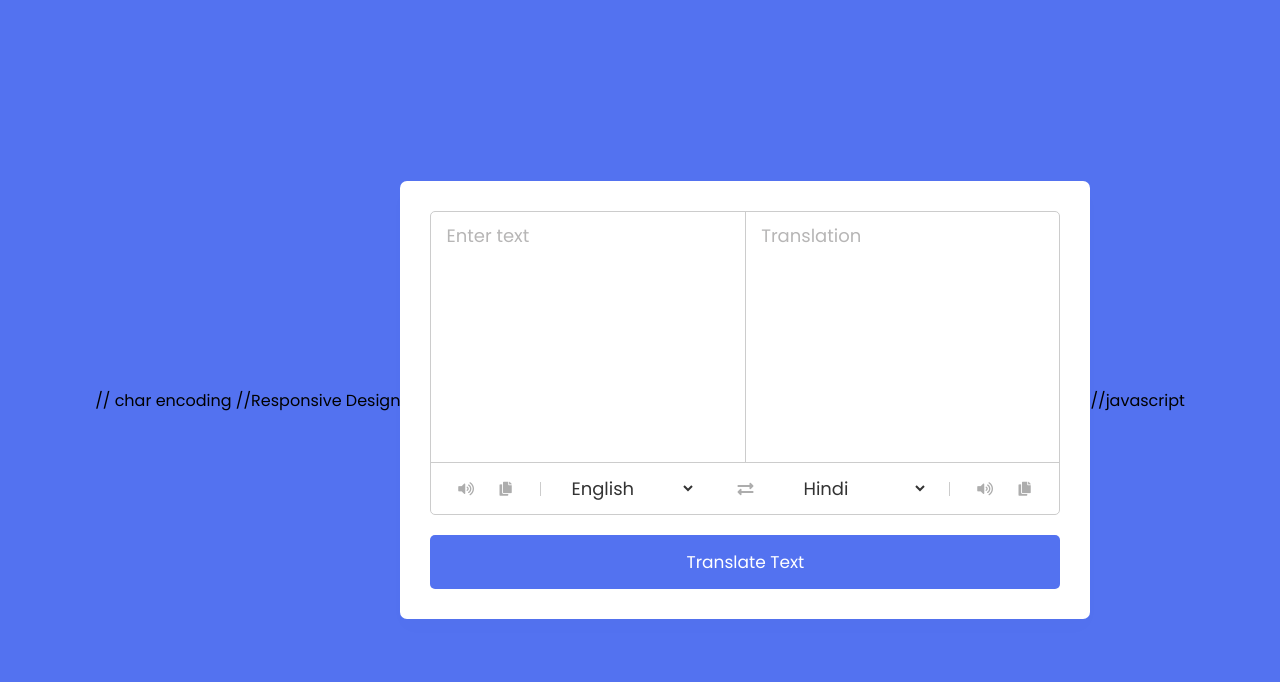
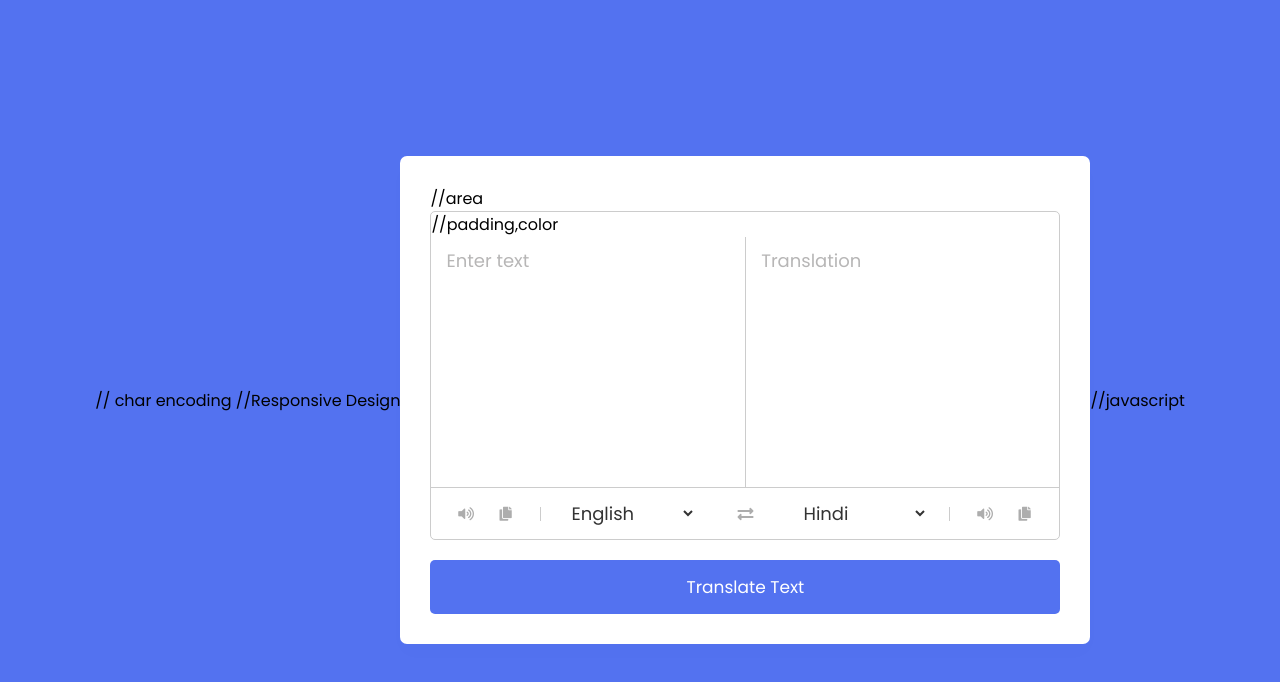
Before and after one commit to MOUNA-SUNMATHI-S/language_translator, a plain HTML site: page index.html in a window 1280 px wide. Drawn offline with Linux system fonts and the light colour scheme; files whose address does not match are found by name.

Commit message:
Update index.html

```diff
--- a/index.html
+++ b/index.html
@@ -9,8 +9,8 @@
     <link rel="stylesheet" href="https://cdnjs.cloudflare.com/ajax/libs/font-awesome/5.15.3/css/all.min.css"/>
   </head>
   <body>
-    <div class="container">
-      <div class="wrapper">
+    <div class="container"> //area
+      <div class="wrapper"> //padding,color
         <div class="text-input">
           <textarea spellcheck="false" class="from-text" placeholder="Enter text"></textarea>
           <textarea spellcheck="false" readonly disabled class="to-text" placeholder="Translation"></textarea>
```
